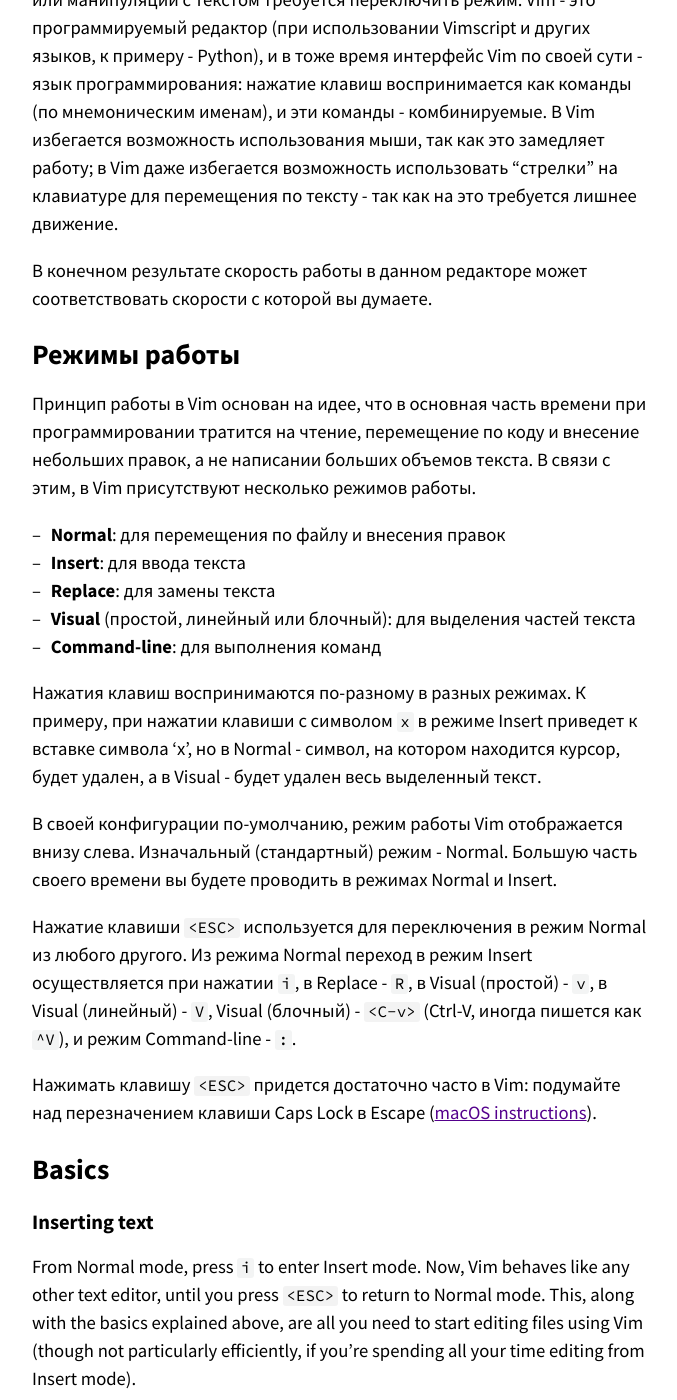
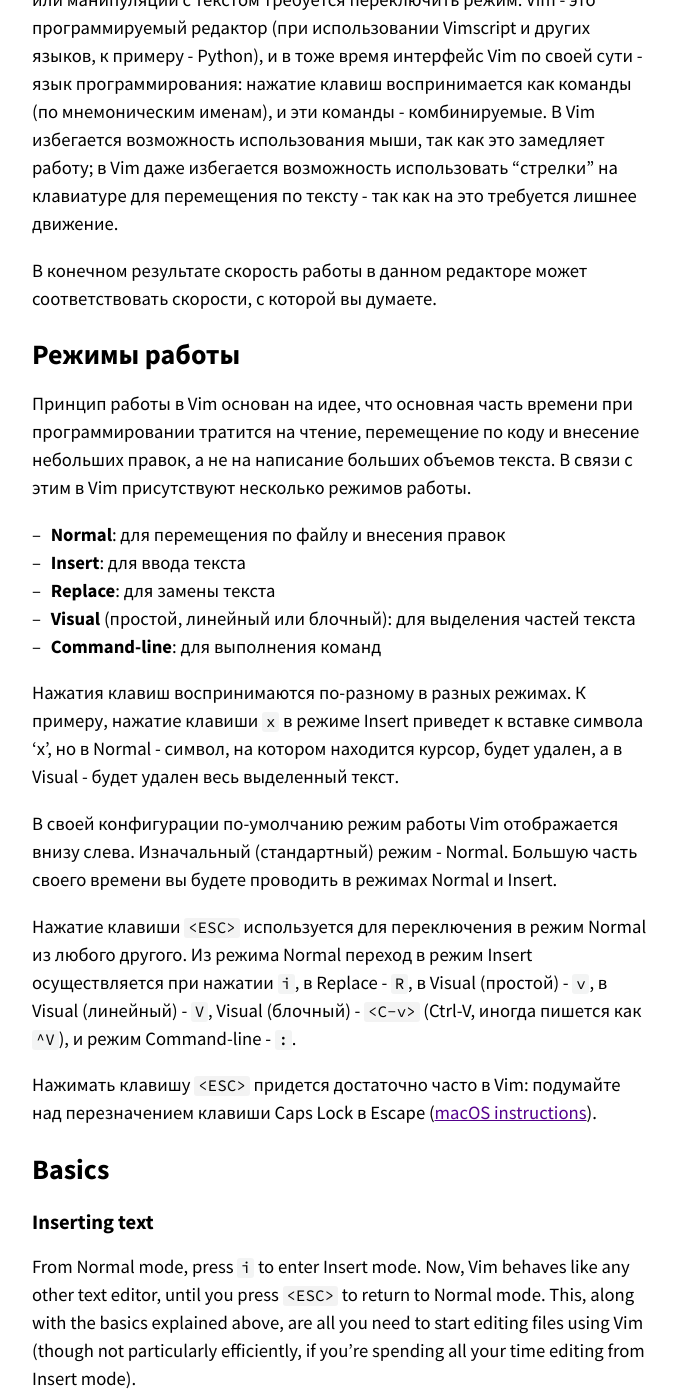
Before and after one commit to missing-semester-rus/missing-semester-rus.github.io, a Jekyll site: the page built from _2020/editors.md, in a window 1280 px wide and 1400 px high, scrolled down 2480 px. Shown: the whole window, without its empty margins (300-977 px from the left). Built offline with Jekyll 4.4.1, drawn with Linux system fonts in a browser that asks for light colours.

Commit message:
Update editors.md
Внесены минимальные исправления (запятые, согласования)

```diff
--- a/_2020/editors.md
+++ b/_2020/editors.md
@@ -63,12 +63,12 @@
 В Vim избегается возможность использования мыши, так как это замедляет работу; в Vim даже избегается возможность использовать "стрелки" на клавиатуре для перемещения по тексту -
 так как на это требуется лишнее движение.
 
-В конечном результате скорость работы в данном редакторе может соответствовать скорости с которой вы думаете.
+В конечном результате скорость работы в данном редакторе может соответствовать скорости, с которой вы думаете.
 
 # Режимы работы
 
-Принцип работы в Vim основан на идее, что в основная часть времени при программировании тратится на чтение, перемещение по коду и внесение небольших правок, а не написании больших объемов текста.
-В связи с этим, в Vim присутствуют несколько режимов работы.
+Принцип работы в Vim основан на идее, что основная часть времени при программировании тратится на чтение, перемещение по коду и внесение небольших правок, а не на написание больших объемов текста.
+В связи с этим в Vim присутствуют несколько режимов работы.
 
 - **Normal**: для перемещения по файлу и внесения правок
 - **Insert**: для ввода текста
@@ -76,11 +76,10 @@
 - **Visual** (простой, линейный или блочный): для выделения частей текста
 - **Command-line**: для выполнения команд
 
-Нажатия клавиш воспринимаются по-разному в разных режимах. К примеру,
-при нажатии клавиши с символом `x` в режиме Insert приведет к вставке символа 'x', но в
+Нажатия клавиш воспринимаются по-разному в разных режимах. К примеру, нажатие клавиши `x` в режиме Insert приведет к вставке символа 'x', но в
 Normal - символ, на котором находится курсор, будет удален, а в Visual - будет удален весь выделенный текст.
 
-В своей конфигурации по-умолчанию, режим работы Vim отображается внизу слева.
+В своей конфигурации по-умолчанию режим работы Vim отображается внизу слева.
 Изначальный (стандартный) режим - Normal. Большую часть своего времени вы
 будете проводить в режимах Normal и Insert.
 
```
